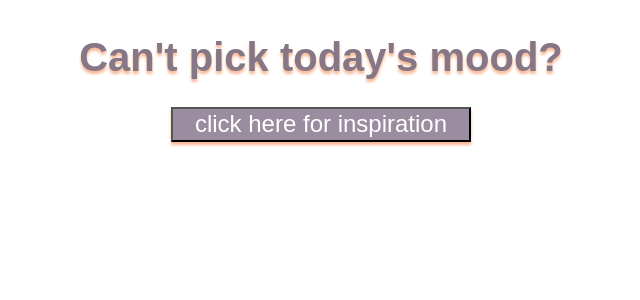
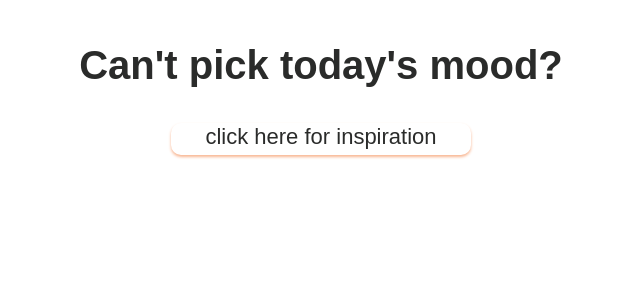
Before and after one commit to 1oupd/moodboard-generator, a React (Create React App) app: page / in a window 1280 px wide. Shown: the top 300 px of the page, without its empty margins (319-959 px from the left). Built offline with nearby package versions, Linux system fonts and the light colour scheme; a web font is replaced by a local one.

Commit message:
Final touches to CSS. Styled button

```diff
--- a/package.json
+++ b/package.json
@@ -1,5 +1,6 @@
 {
   "name": "react-moodboard",
+  "homepage": "https://1oupd.github.io/moodboard-generator/",
   "version": "0.1.0",
   "private": true,
   "dependencies": {
@@ -16,7 +17,9 @@
     "start": "react-scripts start",
     "build": "react-scripts build",
     "test": "react-scripts test",
-    "eject": "react-scripts eject"
+    "eject": "react-scripts eject",
+    "predeploy": "npm run build",
+    "deploy": "gh-pages -d build"
   },
   "eslintConfig": {
     "extends": [
--- a/src/App.css
+++ b/src/App.css
@@ -15,8 +15,9 @@
 
 h1 {
   font-size: 40px;
-  color: #857785;
-  text-shadow: #f8b692 0px 3px 3px;
+  color: #2a2b2a;
+  padding: 8px 8px 8px 8px;
+  border-radius: 10px;
 }
 
 .button {
@@ -26,19 +27,25 @@ h1 {
 }
 
 button {
-  font-size: 24px;
-  height: 35px;
+  font-size: 22px;
+  height: 32px;
   width: 300px;
-  background-color: #9b8da0;
-  color: #ffffff;
+  background-color: #ffffff;
+  color: #2a2b2a;
   font-family: "Antic Slab", Arial, Helvetica, sans-serif;
-  box-shadow: #f8b692 0px 3px 3px;
+  box-shadow: #f8b692 0px 2px 3px;
+  border-style: none;
+  border-radius: 10px;
+  padding: 1px 5px 5px 5px;
 }
 
 button:hover {
-  background-color: #a888c4;
-  font-size: 26px;
-  height: 40px;
-  width: 315px;
-  box-shadow: #ffd5b9 2px 6px 5px;
+  background-color: #a38d81;
+  color: #ffffff;
+  font-size: 23px;
+  height: 35px;
+  width: 307px;
+  box-shadow: #f8b692 2px 4px 5px;
+  padding: 1px 5px 6px 5px;
+  border-style: outset;
 }
--- a/src/components/image.css
+++ b/src/components/image.css
@@ -4,6 +4,7 @@
   display: flex;
   flex-direction: row;
   border-radius: 10px;
+  position: fixed;
 }
 
 .photos {
```
Also changed, not shown: 1 other file (tests, documents, lock files or other folders).
